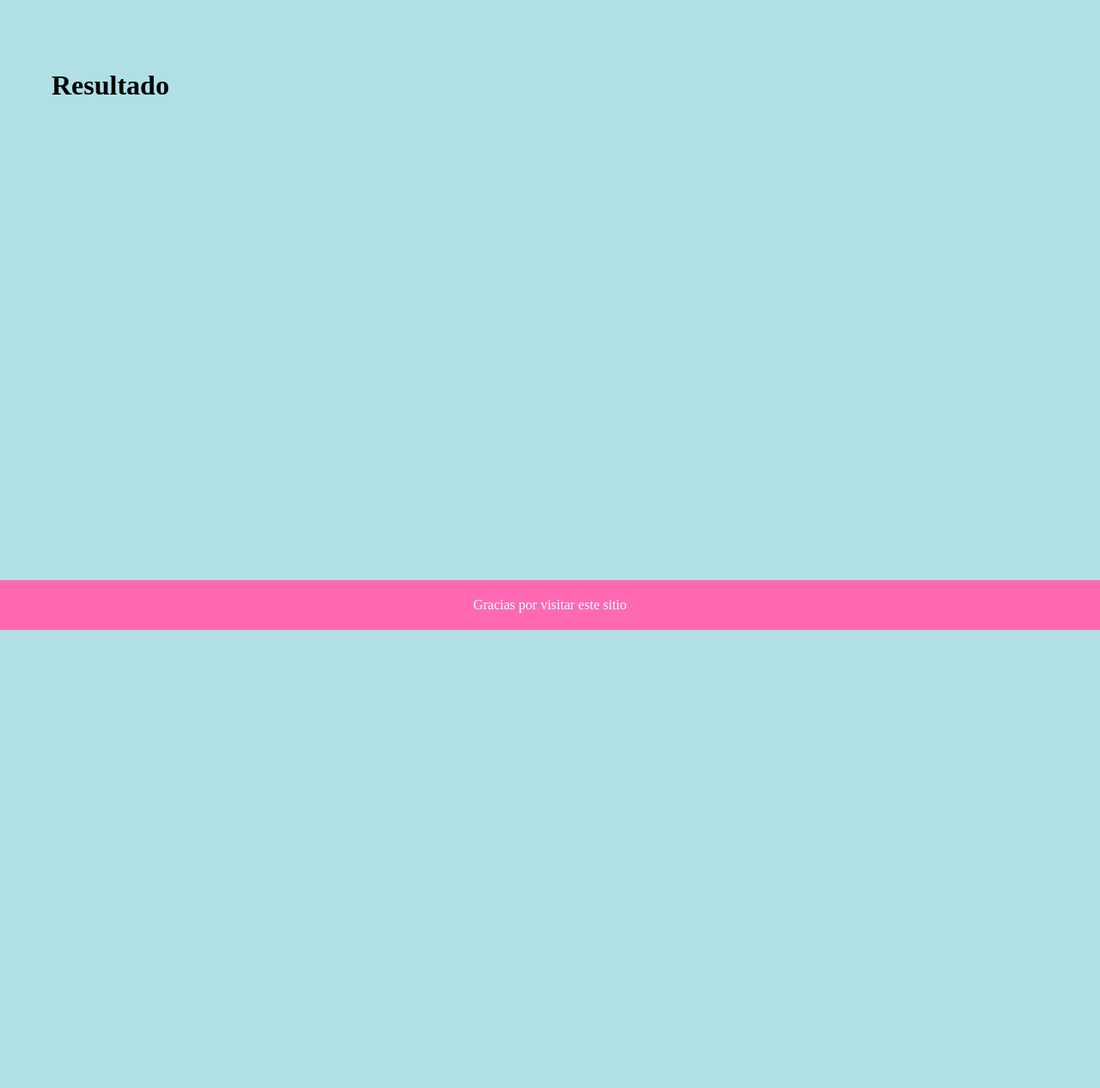
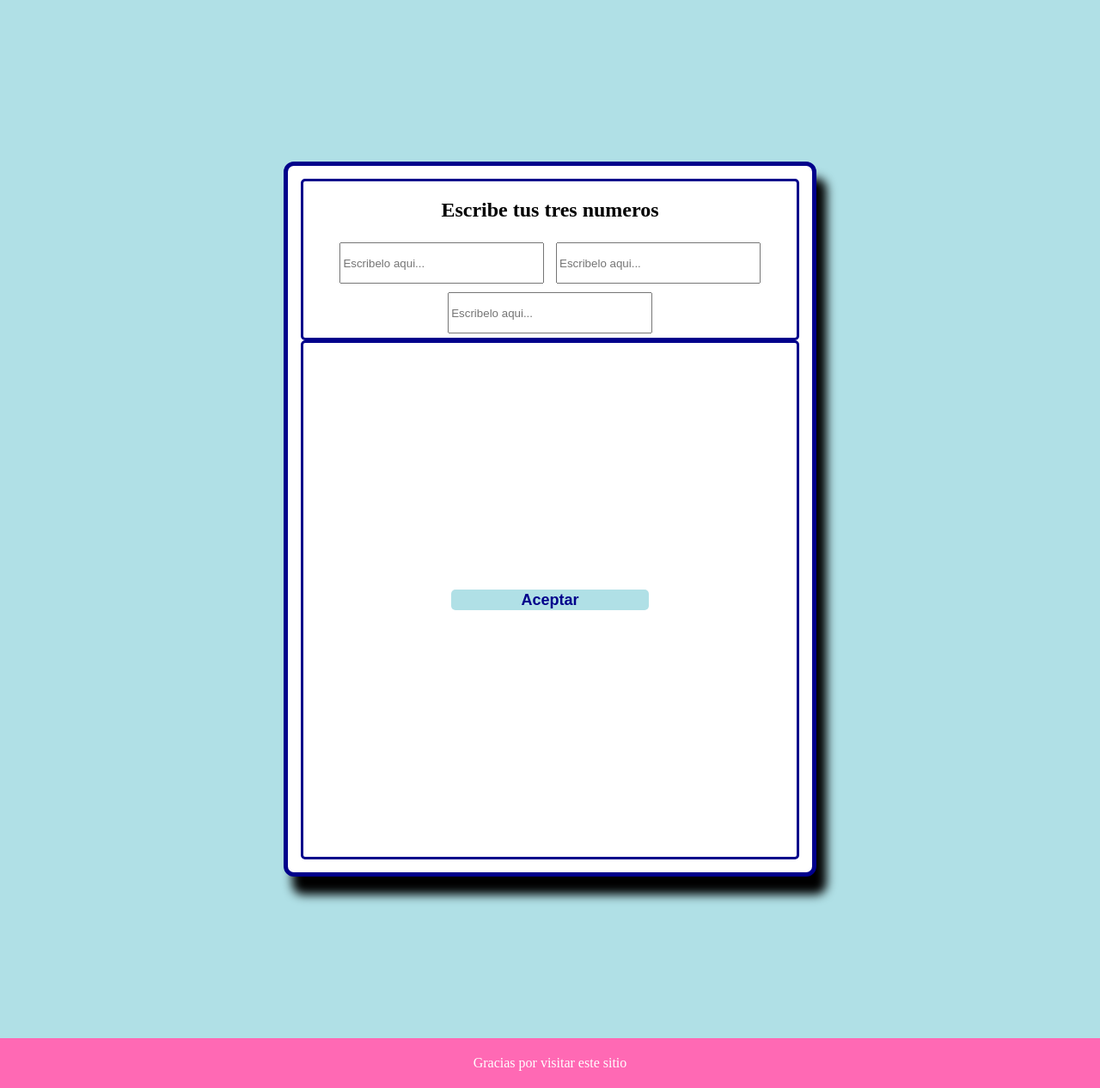
Before and after one commit to Aleishis/Elote, a Flask app: template templates/result-money.html in a window 1280 px wide. Shown: the part 67-1333 px from the top of the page at 86% size. Before the commit the page ends 800 px from the top, so only its background shows below. Run offline with Flask 3, Linux system fonts and the light colour scheme; the template is opened without the code that fills it, so the values that code supplies are empty.

Commit message:
Se corrigen errores en la pagina de HTML de examen, y se actualiza el look del resultado de la pagina de examen

```diff
--- a/templates/examen.html
+++ b/templates/examen.html
@@ -2,7 +2,7 @@
         <div>
 
             <form method="post" action="/examen">
-            <p>Tendras que escribir tres numeros </p>
+            <p>Tendras que escribir tres numeros entre 1 y 100 </p>
             <input id="input-number"class="input-examen" name="input_number1" type="number" placeholder="Escibe tu numero...">
             <br><br>
             <input id="input-number"class="input-examen" name="input_number2" type="number" placeholder="Escibe tu numero...">
--- a/templates/result-money.html
+++ b/templates/result-money.html
@@ -1,10 +1,44 @@
 {% include 'header.html' %}
+<style>
+
+    #contenedor > div{
+        grid-template-columns: 50% 50%;
+        text-align: center;
+        background-color: white;
+        border: solid darkblue;
+        border-radius: 5px;
+
+    }
+
+    #contenedor button{
+        margin: 50% auto;
+        border: darkblue;
+        font-size: 18px;
+        height: 24px;
+        width: 40%;
+        color: darkblue;
+        background-color: powderblue;
+        border-radius: 5px;
+    }
+
+</style>
 
         <main>
+            <form action="/examen" method="post">
+            <section id="contenedor">
+                <div>
+                    <h1>Escribe tus tres numeros</h1>
+                    <input type="number" name="input_number1" placeholder="Escribelo aqui...">
+                    <input type="number" name="input_number2" placeholder="Escribelo aqui...">
+                    <input type="number" name="input_number3" placeholder="Escribelo aqui...">
+                </div>
+                <div>
+                    <button>Aceptar</button>
+                </div>
 
-            <h1>Resultado</h1>
 
-            {{resultado}}
+            </section>
+            </form>
 
 
         </main>
```
